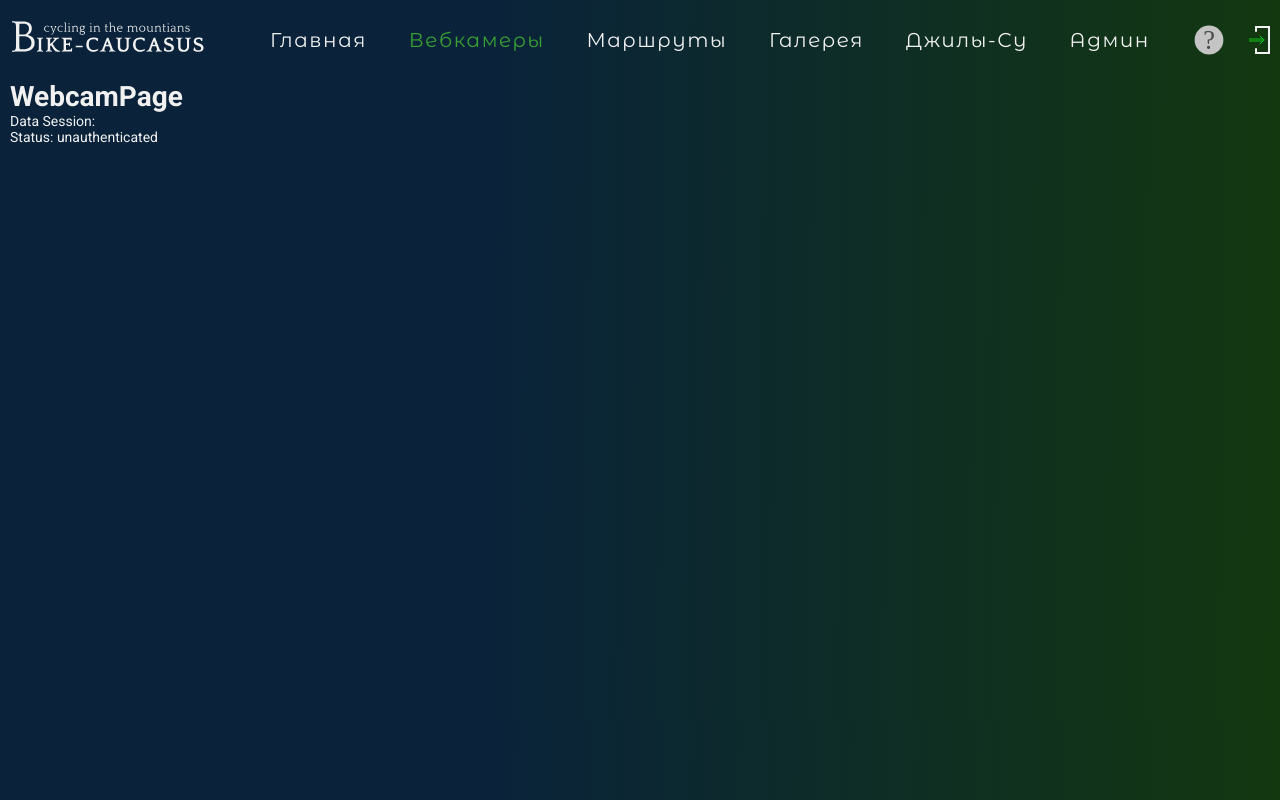
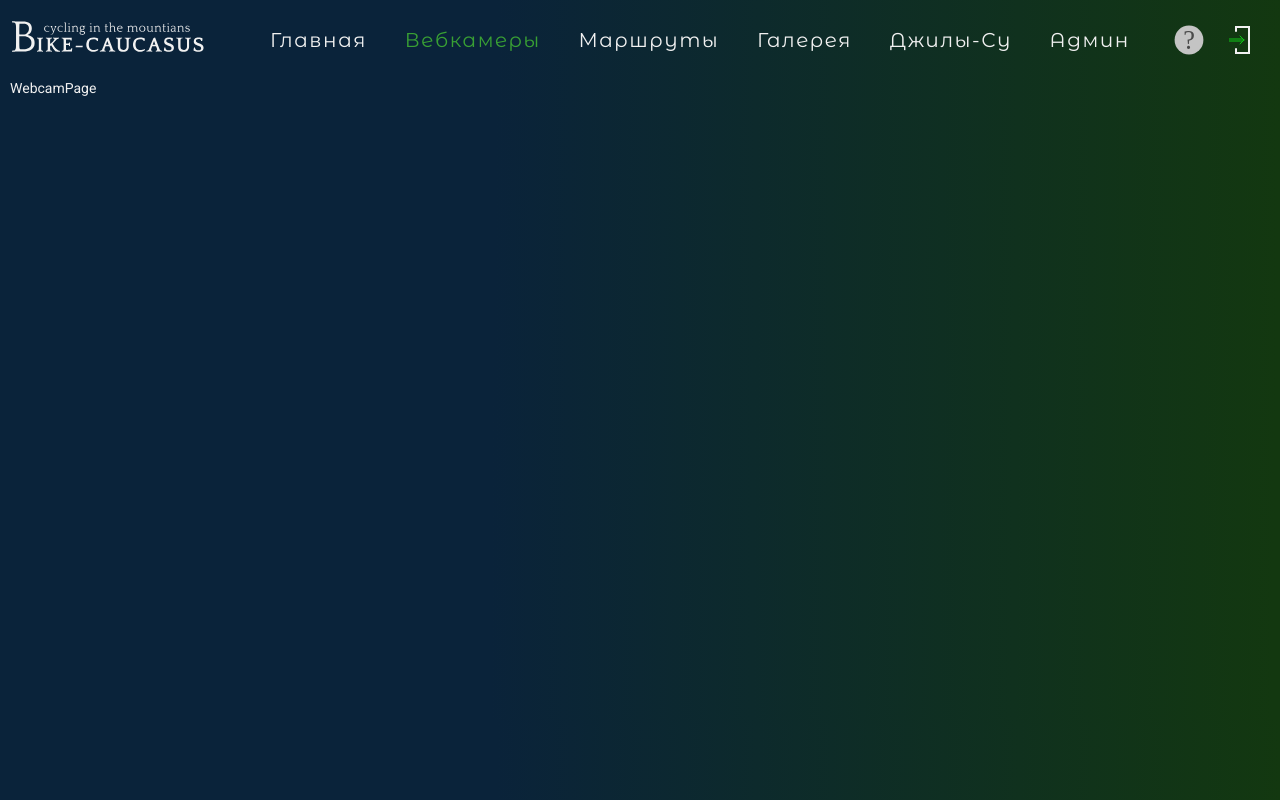
Before and after one commit to caH40/bike-caucasus_v3, a Next.js app: page /webcam in a window 1280 px wide. Built offline with nearby package versions, Linux system fonts and the light colour scheme; no server answers.

Commit message:
исправление багов в аутентификации

```diff
--- a/app/auth/login/page.tsx
+++ b/app/auth/login/page.tsx
@@ -10,6 +10,7 @@ import BoxButtonAuth from '@/UI/BoxButtonAuth/BoxButtonAuth';
 import { validatePassword, validateUsername } from '../../../utils/validatorService';
 import styles from '../auth.module.css';
 import { signIn } from 'next-auth/react';
+import { useRouter } from 'next/navigation';
 
 type Inputs = {
   username: string;
@@ -20,6 +21,7 @@ type Inputs = {
 export default function LoginPage() {
   // данные валидации с сервера
   const [validationAll, setValidationAll] = useState('');
+  const router = useRouter();
 
   const {
     register,
@@ -29,9 +31,11 @@ export default function LoginPage() {
 
   const onSubmit: SubmitHandler<Inputs> = async (dataForm) => {
     const response = await signIn('credentials', { ...dataForm, redirect: false });
+
     if (!response?.ok) {
-      setValidationAll('Ошибка аутентификации');
+      setValidationAll('Неверный логин или пароль');
     } else {
+      router.back();
       setValidationAll('');
     }
   };
--- a/app/webcam/page.tsx
+++ b/app/webcam/page.tsx
@@ -1,17 +1,5 @@
 'use client';
 
-import { useSession } from 'next-auth/react';
-
 export default function WebcamPage() {
-  const { data: session, status } = useSession();
-
-  return (
-    <div>
-      <h1>WebcamPage</h1>
-
-      <p>Data Session: </p>
-      <p>Status: {status}</p>
-      <pre>{session && JSON.stringify(session, null, 2)}</pre>
-    </div>
-  );
+  return <div>WebcamPage</div>;
 }
--- a/components/UI/Login/Login.module.css
+++ b/components/UI/Login/Login.module.css
@@ -1,7 +1,9 @@
-.box {
-  width: 100%;
-  height: 100%;
-  cursor: pointer;
+.btn {
+  background: none;
+  margin: 0;
+  padding: 0;
+  width: 21px;
+  height: 28px;
 }
 .img {
   object-fit: fill;
--- a/components/UI/Login/Login.tsx
+++ b/components/UI/Login/Login.tsx
@@ -1,30 +1,33 @@
 'use client';
 
 import Image from 'next/image';
-import { signIn, signOut, useSession } from 'next-auth/react';
+import { signOut, useSession } from 'next-auth/react';
 
 import styles from './Login.module.css';
+import { useRouter } from 'next/navigation';
 
 const Login = () => {
   const { status } = useSession();
+  const router = useRouter();
   const isAuthenticated = status === 'authenticated';
 
   const getClick = () => {
     if (isAuthenticated) {
       signOut();
     } else {
-      signIn();
+      router.push('/auth/login');
     }
   };
   return (
+    <button className={styles.btn} onClick={getClick}>
       <Image
         className={styles.img}
         width={21}
         height={28}
         src={isAuthenticated ? '/images/icons/logout.svg' : '/images/icons/login.svg'}
         alt="login"
-      onClick={getClick}
       />
+    </button>
   );
 };
 
--- a/components/UI/UserAccount/UserAccount.module.css
+++ b/components/UI/UserAccount/UserAccount.module.css
@@ -5,3 +5,6 @@
   object-position: center;
   cursor: pointer;
 }
+.btn {
+  background: none;
+}
--- a/components/UI/UserAccount/UserAccount.tsx
+++ b/components/UI/UserAccount/UserAccount.tsx
@@ -4,23 +4,27 @@ import { useSession } from 'next-auth/react';
 import Image from 'next/image';
 
 import styles from './UserAccount.module.css';
+import { useRouter } from 'next/navigation';
 
 const UserAccount = () => {
-  const { status } = useSession();
+  const { status, data: session } = useSession();
+  const router = useRouter();
 
-  const avatar = '/images/avatar.svg';
-  // const getClick = () => {
-  //   if (isAuth.status) {
-  //     navigate('/profile');
-  //     if (!size.isScreenLg) updateMenu();
-  //   } else {
-  //     dispatch(getAlert({ message: 'Необходима авторизация', type: 'info', isOpened: true }));
-  //   }
-  // };
+  const avatar =
+    status === 'authenticated' && session.user?.image
+      ? session.user.image
+      : '/images/avatar.svg';
+  const getClick = () => {
+    if (status === 'authenticated') {
+      router.push('/profile');
+    } else {
+      console.log('Необходима авторизация'); // eslint-disable-line
+    }
+  };
   return (
-    <>
+    <button className={styles.btn} onClick={getClick}>
       <Image width={30} height={30} className={styles.img} src={avatar} alt="avatar" />
-    </>
+    </button>
   );
 };
 
```
Also changed, not shown: app/api/auth/[...nextauth]/auth-options.ts (+12 -10 lines), app/profile/page.tsx (added, +16 -0 lines), components/Header/Header.tsx (+3 -4 lines). Lines whose indentation alone changed are shown as unchanged.
